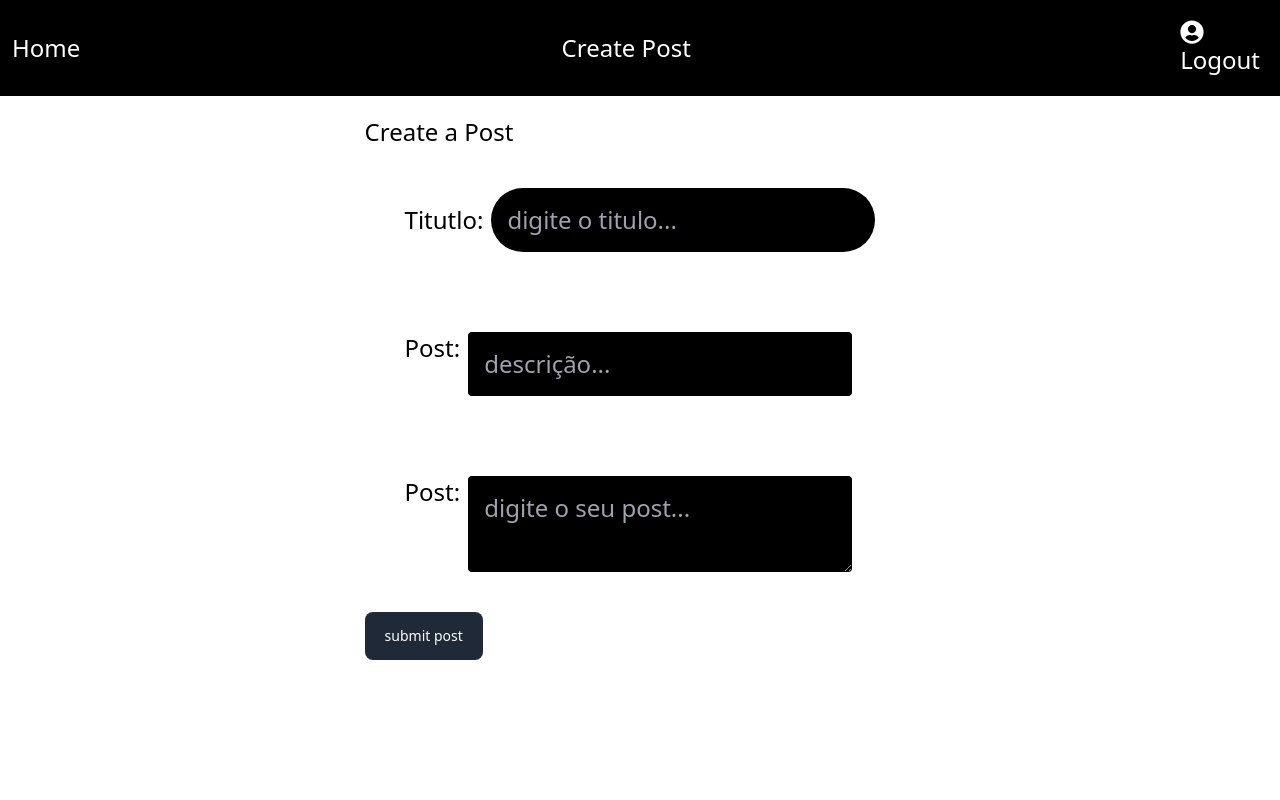
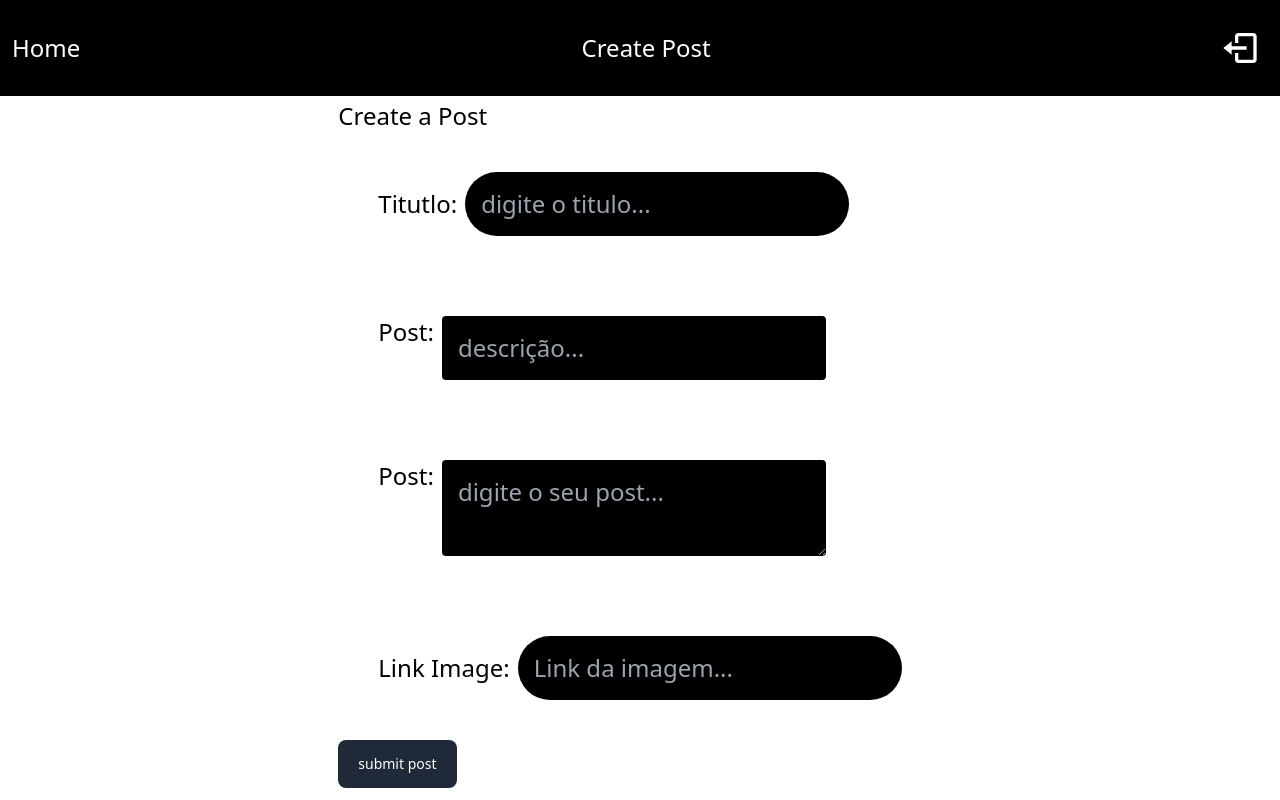
Before and after one commit to Bruno080510/BlogFire, a React (Create React App) app: page /new in a window 1280 px wide. Built offline with nearby package versions, Linux system fonts and the light colour scheme; no server answers; sample sign-in values are in the browser's storage.

Commit message:
adicionando imagens

```diff
--- a/src/App.js
+++ b/src/App.js
@@ -7,6 +7,7 @@ import {signOut} from 'firebase/auth'
 import { auth } from './firebase';
 import Post from './pages/Post';
 import { FaUserCircle } from "react-icons/fa";
+import { BiLogOut } from "react-icons/bi";
 
 
 import './App.css'
@@ -26,7 +27,8 @@ function App() {
   }
   return (
     <Router>
-      <nav className=' flex justify-between w-full h-24 text-white text-2xl text-center items-center  bg-black'>
+      <div className='pb-20'>
+          <nav className='fixed flex justify-between w-full h-24 text-white text-2xl text-center items-center  bg-black'>
             <Link to="/" className='px-3'>Home</Link>
             {
               isAuth === "true" ?
@@ -35,9 +37,10 @@ function App() {
             }
             {
               !isAuth ?
-        <Link to="/login" className='px-3'><FaUserCircle/></Link> : <Link to="/" onClick={Logout} className='px-5'><FaUserCircle/> Logout</Link>
+            <Link to="/login" className='px-3'><FaUserCircle size='40px'/></Link> : <Link to="/" onClick={Logout} className='px-5'><BiLogOut size='40px' /></Link>
             }
           </nav>
+      </div>
       <Routes>
         <Route path='/' element={<HomePage isAuth={isAuth}/>} />
         <Route path='/login' element={<Login setIsAuth={setIsAuth}/>} />
--- a/src/firebase.js
+++ b/src/firebase.js
@@ -2,6 +2,7 @@
 import { initializeApp } from "firebase/app";
 import { getFirestore} from 'firebase/firestore'
 import {getAuth, GoogleAuthProvider} from 'firebase/auth'
+import {getStorage} from 'firebase/storage'
 // TODO: Add SDKs for Firebase products that you want to use
 // https://firebase.google.com/docs/web/setup#available-libraries
 
@@ -21,3 +22,4 @@ const app = initializeApp(firebaseConfig);
 export const db = getFirestore(app)
 export const auth = getAuth(app)
 export const provider = new GoogleAuthProvider()
+export const storage = getStorage(app)
--- a/src/pages/HomePage.js
+++ b/src/pages/HomePage.js
@@ -34,14 +34,15 @@ const navigate = useNavigate()
 
 
   return (
-    <div className='flex gap-8 p-10'>
+    <div className='flex gap-8 p-10 '>
       {postList.map((post) => {
 
         return (
           <div>
-          <div className='  flex  pt-3'>
-              <div className=' pt-4 p-4  cursor-pointer w-96 rounded-xl bg-slate-100'  >
+          <div className='  flex w-96  object-cover h-[510px] pt-3'>
+              <div className=' pt-4 p-4  cursor-pointer w-96 rounded-xl  bg-slate-200'  >
                 <div onClick={(()=>{navigate(`/post/${post.id}`)})}>
+                  <img className='rounded-lg object-cover w-full h-60' src={post.image}></img>
                   <h1 className=' font-bold text-2xl'>{post.title}</h1>
                   <p className='text-lg pt-2'>{post.descricao}</p>
                   <p className=' font-semibold'>by: {post.author.name}</p>
--- a/src/pages/NewPost.js
+++ b/src/pages/NewPost.js
@@ -10,6 +10,7 @@ function NewPost({isAuth}) {
   const [title, setTitle] = useState("")
   const [descricao, setDescricao] = useState("")
   const [ postText, setPostText ] = useState("")
+  const [image, setImage] = useState()
 
   const postCollection = collection(db, "posts")
   const createPost = async () => {
@@ -17,6 +18,7 @@ function NewPost({isAuth}) {
       title,
       descricao,
       postText,
+      image,
       author: {name: auth.currentUser.displayName , id: auth.currentUser.uid
       }})
     navigate("/")
@@ -53,7 +55,18 @@ function NewPost({isAuth}) {
               setPostText(e.target.value)
               }} />
         </div>
-        <button className=' h-12 text-white bg-gray-800 hover:bg-gray-900 focus:outline-none focus:ring-4 focus:ring-gray-300 font-medium rounded-lg text-sm px-5 py-2.5 me-2 mb-2 dark:bg-gray-800 dark:hover:bg-gray-700 dark:focus:ring-gray-700 dark:border-gray-700'
+        <div className='p-10'>
+          <label className='pe-2'>Link Image:</label>
+          <input className='bg-black w-96 text-white p-4 rounded-full border-gray-950' placeholder='Link da imagem...'
+          onChange={(e)=>{
+            setImage(e.target.value)
+            }} />
+        </div>
+
+        <button className=' h-12 text-white bg-gray-800 hover:bg-gray-900
+        focus:outline-none focus:ring-4 focus:ring-gray-300 font-medium
+         rounded-lg text-sm px-5 py-2.5 me-2 mb-2 dark:bg-gray-800
+          dark:hover:bg-gray-700 dark:focus:ring-gray-700 dark:border-gray-700'
          onClick={createPost}>submit post</button>
       </div>
     </div>
--- a/src/pages/Post.js
+++ b/src/pages/Post.js
@@ -31,13 +31,16 @@ function Post() {
   }
 
   return (
-    <div >
-        <div className='px-32 pt-10'>
+    <div className='p-5' >
+        <div className='px-32  pt-10'>
             <h1 className=' text-6xl font-bold pb-2'>{post.title}</h1>
             <p className=' text-3xl'>{post.descricao}</p>
             <div className='flex text-lg gap-1 pb-5'>
                 <strong>by: </strong><p>{post.author.name}</p>
             </div>
+        </div>
+        <div className='flex items-center justify-center'>
+          <img className='p-10 w-[1100px]' src={post.image}></img>
         </div>
         <div className=' text-xl tracking-wider px-32 indent-10'>
             <p>{post.postText}</p>
```
Lines whose indentation alone changed are shown as unchanged.
